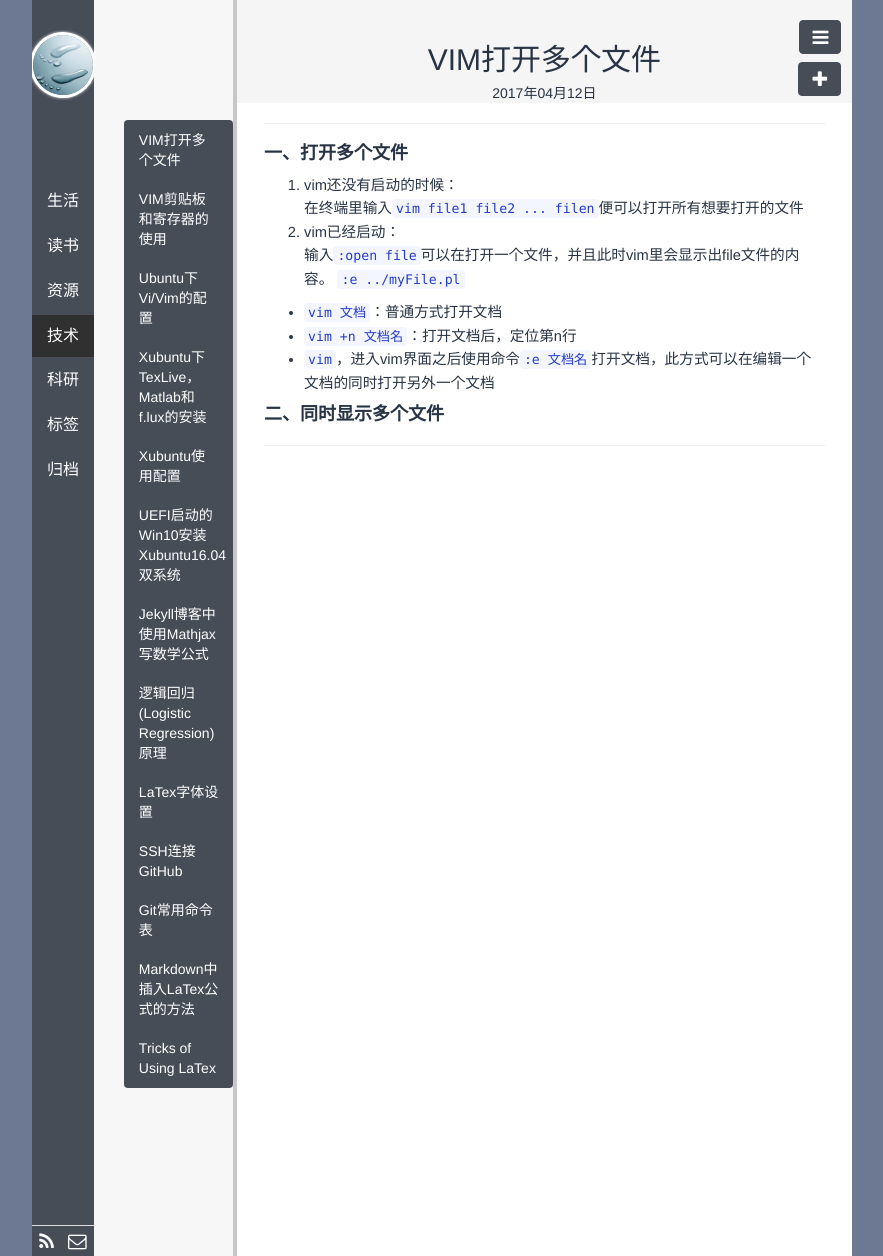
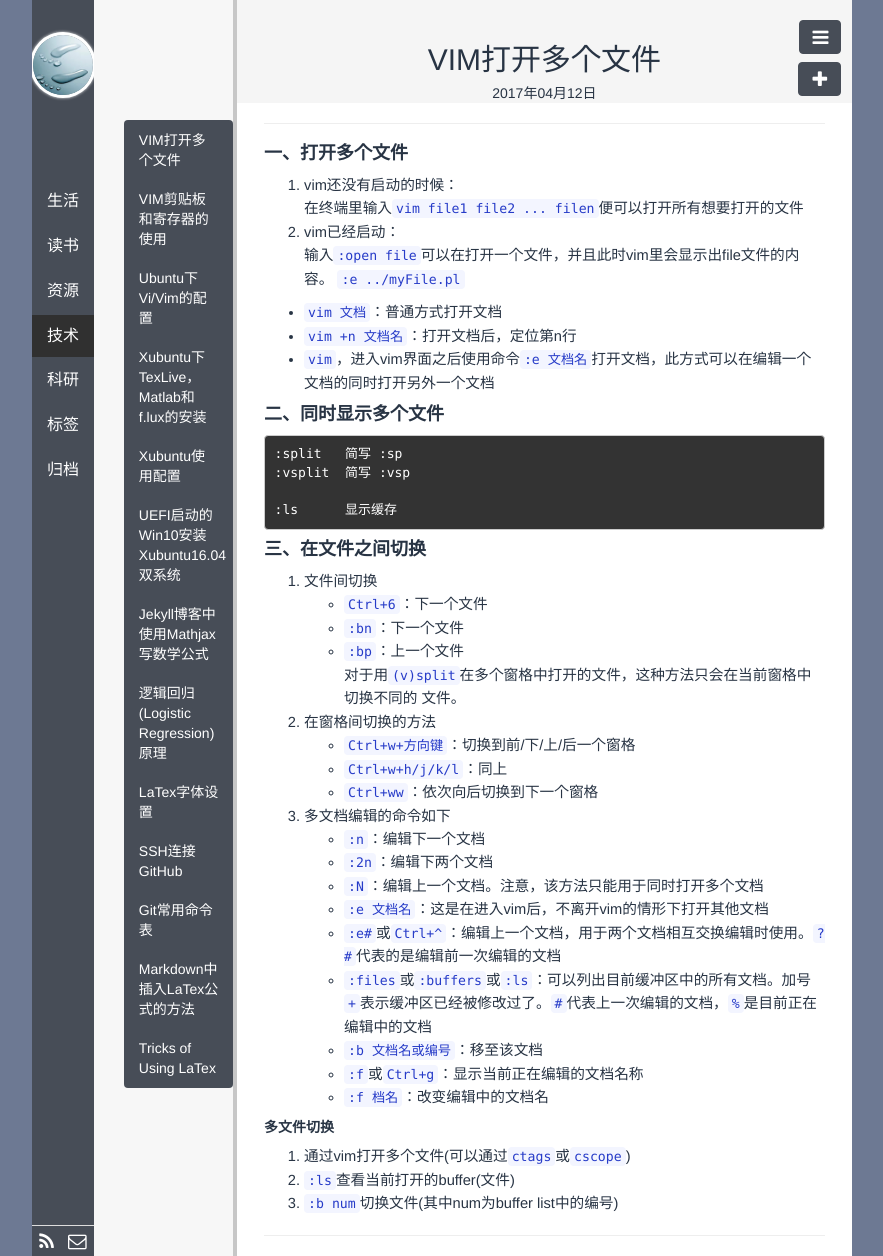
Before and after one commit to polyHong/polyHong.github.io, a Jekyll site: the page built from _posts/tech/2017-04-12-vim-multi-files.md, in a window 1280 px wide. Shown: the whole page, without its empty margins (198-1081 px from the left). Built offline with Jekyll 4.4.1, drawn with Linux system fonts in a browser that asks for light colours; Markdown is read by kramdown in place of the engine named in the settings; comment, search, counter and statistics services are not loaded.

Commit message:
upload vim multi files

````diff
--- a/_posts/tech/2017-04-12-vim-multi-files.md
+++ b/_posts/tech/2017-04-12-vim-multi-files.md
@@ -22,3 +22,39 @@ description:
 文档的同时打开另外一个文档
 
 #### **二、同时显示多个文件**
+
+```vim
+:split   简写 :sp
+:vsplit  简写 :vsp
+
+:ls      显示缓存
+```
+
+#### **三、在文件之间切换**
+
+1. 文件间切换
+    - `Ctrl+6`：下一个文件
+    - `:bn`：下一个文件
+    - `:bp`：上一个文件
+对于用`(v)split`在多个窗格中打开的文件，这种方法只会在当前窗格中切换不同的
+文件。
+2. 在窗格间切换的方法
+    - `Ctrl+w+方向键`：切换到前/下/上/后一个窗格
+    - `Ctrl+w+h/j/k/l`：同上
+    - `Ctrl+ww`：依次向后切换到下一个窗格
+3. 多文档编辑的命令如下
+    - `:n`：编辑下一个文档
+    - `:2n`：编辑下两个文档
+    - `:N`：编辑上一个文档。注意，该方法只能用于同时打开多个文档
+    - `:e 文档名`：这是在进入vim后，不离开vim的情形下打开其他文档
+    - `:e#`或`Ctrl+^`：编辑上一个文档，用于两个文档相互交换编辑时使用。`?#`代表的是编辑前一次编辑的文档
+    - `:files`或`:buffers`或`:ls`：可以列出目前缓冲区中的所有文档。加号`+`表示缓冲区已经被修改过了。`#`代表上一次编辑的文档，`%`是目前正在编辑中的文档
+    - `:b 文档名或编号`：移至该文档
+    - `:f`或`Ctrl+g`：显示当前正在编辑的文档名称
+    - `:f 档名`：改变编辑中的文档名
+
+##### **多文件切换**
+
+1. 通过vim打开多个文件(可以通过`ctags`或`cscope`)
+2. `:ls`查看当前打开的buffer(文件)
+3. `:b num`切换文件(其中num为buffer list中的编号)
````
Also changed, not shown: 1 other file.
